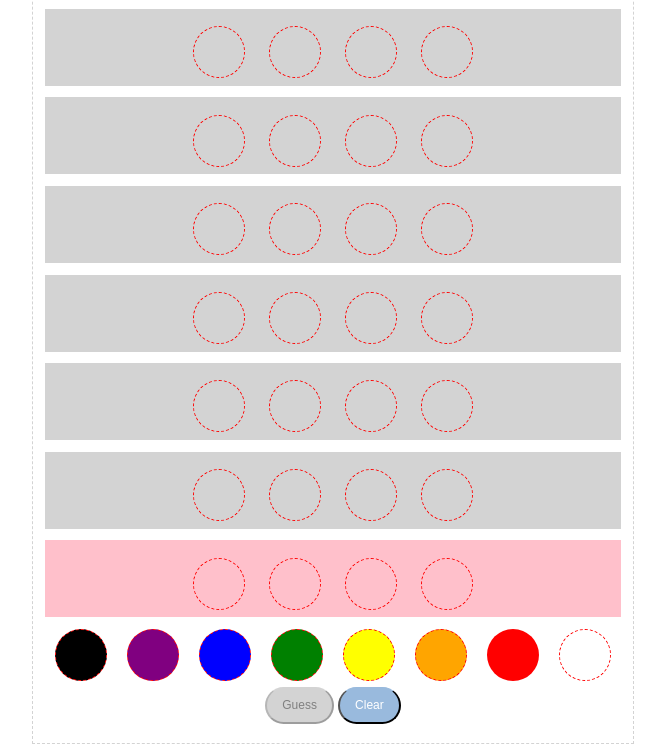
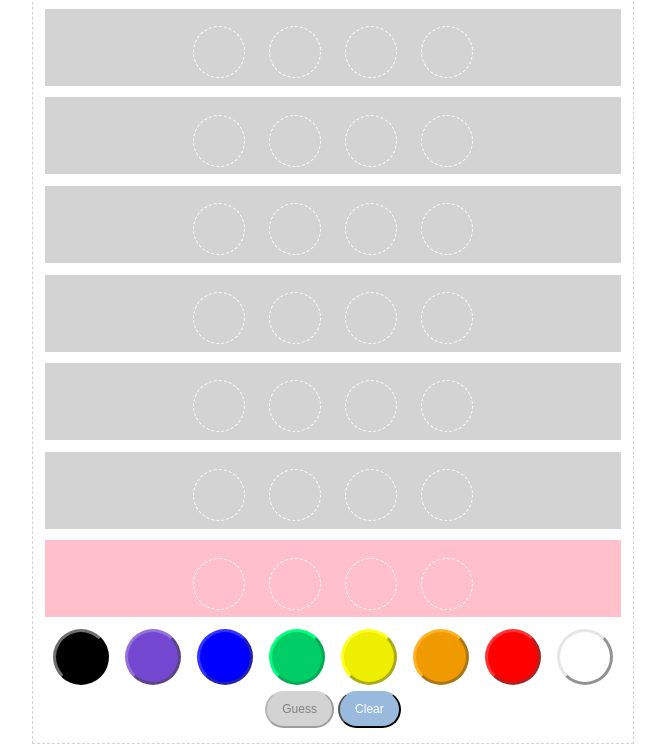
Before and after one commit to danheyward/mastermind, a plain HTML site: page index.html in a window 1280 px wide. Both pictures are taken after a click on the button "Start Game". Shown: the part 482-1236 px from the top of the page, without its empty margins (307-972 px from the left). Drawn offline with nearby package versions, Linux system fonts and the light colour scheme.

Commit message:
updated colors and tightened styling on color buttons

```diff
--- a/style.css
+++ b/style.css
@@ -85,7 +85,7 @@ header, main {
   width: 50px;
   height: 50px;
   border-radius: 50%;
-  border: red 1px dashed;
+  border: white 1px dashed;
   margin: 5px 10px;
   /* margin: auto; */
 }
@@ -105,8 +105,9 @@ header, main {
   width: 50px;
   height: 50px;
   border-radius: 50%;
-  border: red 1px dashed;
-  margin: 0 8px;
+  border-style: outset;
+  border-width: 3px;
+  margin: 0 6px;
 }
 
 .color:hover {
@@ -114,35 +115,43 @@ header, main {
 }
 
 .black {
-  background-color: black;
+  background-color: #000000;
+  border-color: #1A1A1A;
 }
 
 .purple {
-  background-color: purple;
+  background-color: #7447D1;
+  border-color: #9370DB;
 }
 
 .blue {
-  background-color: blue;
+  background-color: #0000FF;
+  border-color: #3333FF;
 }
 
 .green {
-  background-color: green;
+  background-color: #00CD66;
+  border-color: #01FF7F;
 }
 
 .yellow {
-  background-color: yellow;
+  background-color: #EEEE00;
+  border-color: #FFFF22;
 }
 
 .orange {
-  background-color: orange;
+  background-color: #EE9A00;
+  border-color: #FFB122;
 }
 
 .red {
-  background-color: red;
+  background-color: #FF0000;
+  border-color: #FF3333;
 }
 
 .white {
-  background-color: white;
+  background-color: #FFFFFF;
+  border-color: #E6E6E6
 }
 
 /* Buttons */
```
